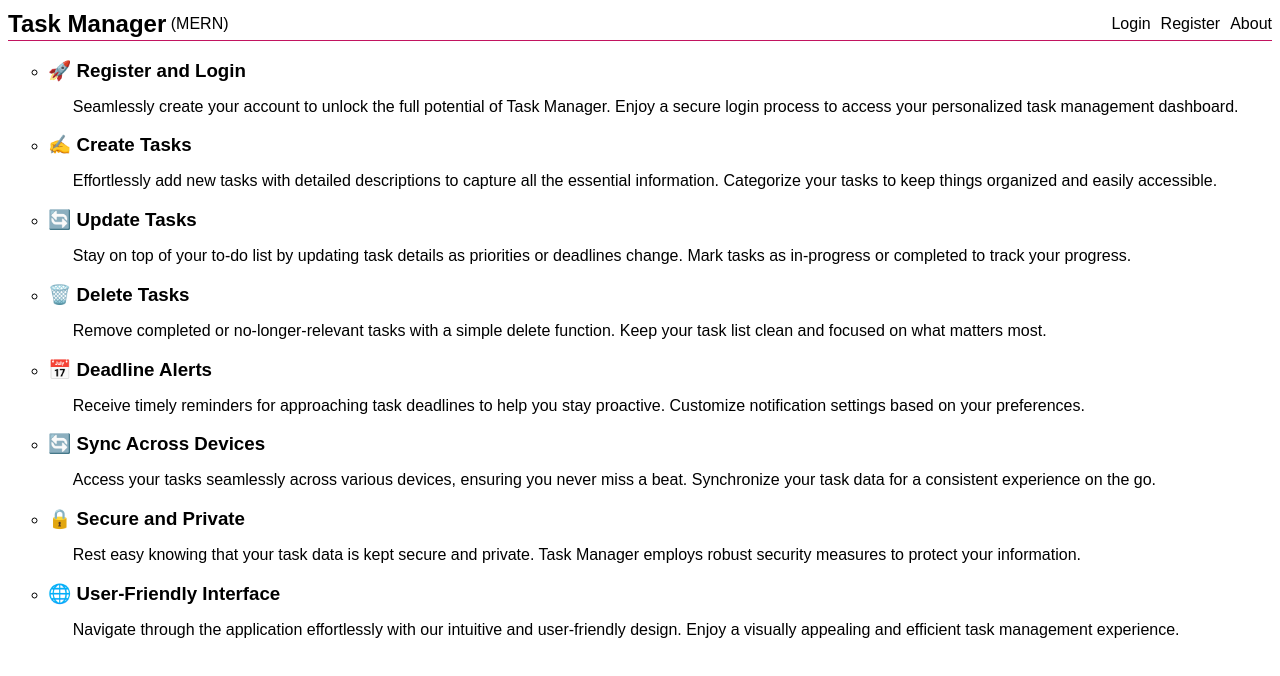
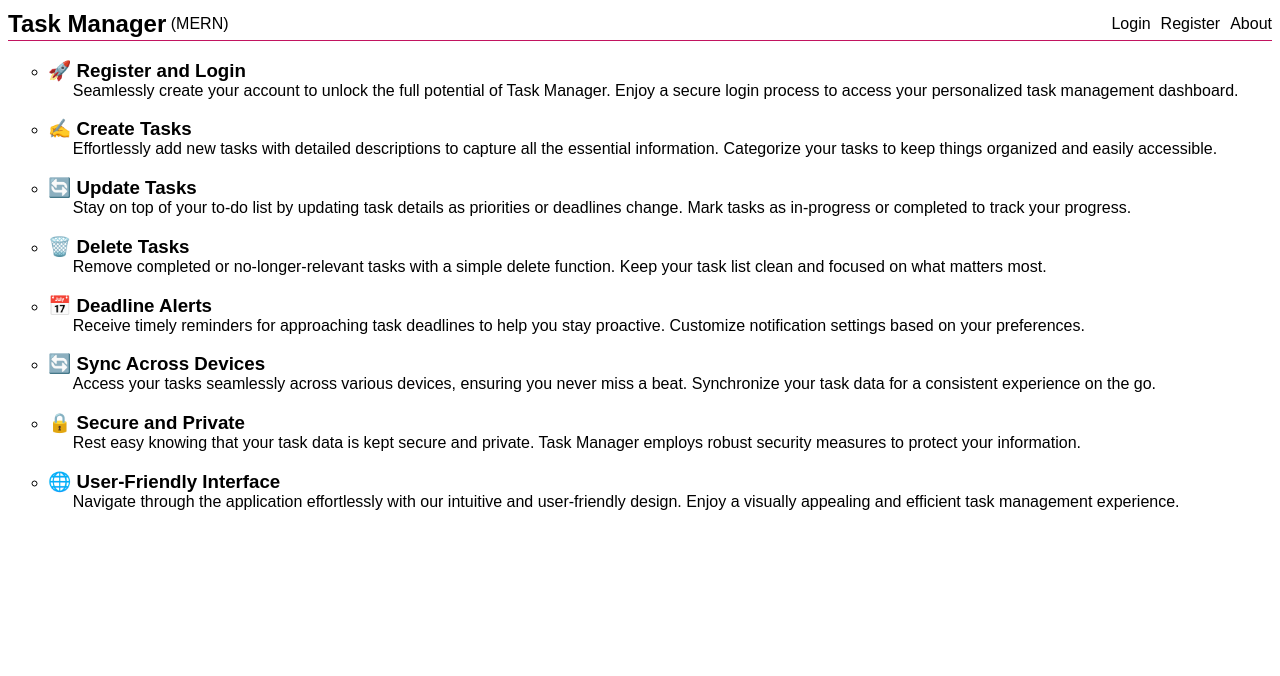
Before and after one commit to rvijaykr10/task-manager-mern-app, a React app in the folder frontend/: page /about in a window 1280 px wide. Shown: the top 676 px of the page. Built offline with nearby package versions, Linux system fonts and the light colour scheme.

Commit message:
about page styles updated

```diff
--- a/frontend/src/components/About/About.scss
+++ b/frontend/src/components/About/About.scss
@@ -7,7 +7,7 @@
         margin-bottom: 0;
       }
       p {
-        margin-left: 1.55rem;
+        margin: 0 1.55rem;
       }
     }
   }
```
